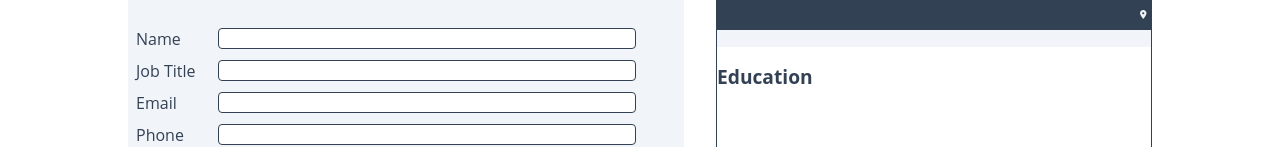
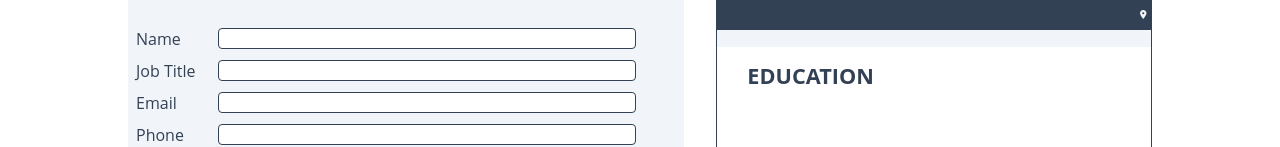
Before and after one commit to oaktec/odin-cv-project, a React (Create React App) app: page / in a window 1280 px wide. Shown: the part 196-343 px from the top of the page. Built offline with nearby package versions, Linux system fonts and the light colour scheme.

Commit message:
Style Education section

```diff
--- a/src/styles/style.css
+++ b/src/styles/style.css
@@ -118,3 +118,23 @@ body {
   padding: 2cqw 10cqw 2cqw 5cqw;
   font-size: 1.5cqw;
 }
+.preview-pane__education-field {
+  display: flex;
+  gap: 4cqw;
+  font-size: 2cqw;
+}
+.preview-pane__education > h2 {
+  font-size: 5cqw;
+  padding: 1cqw 5cqw;
+  margin: 2cqw;
+  text-transform: uppercase;
+}
+.preview-pane__education-field__school {
+  font-weight: bold;
+  font-size: 2.5cqw;
+  padding-left: 5cqw;
+}
+.preview-pane__education-field__years {
+  margin-left: auto;
+  padding-right: 5cqw;
+}
```
